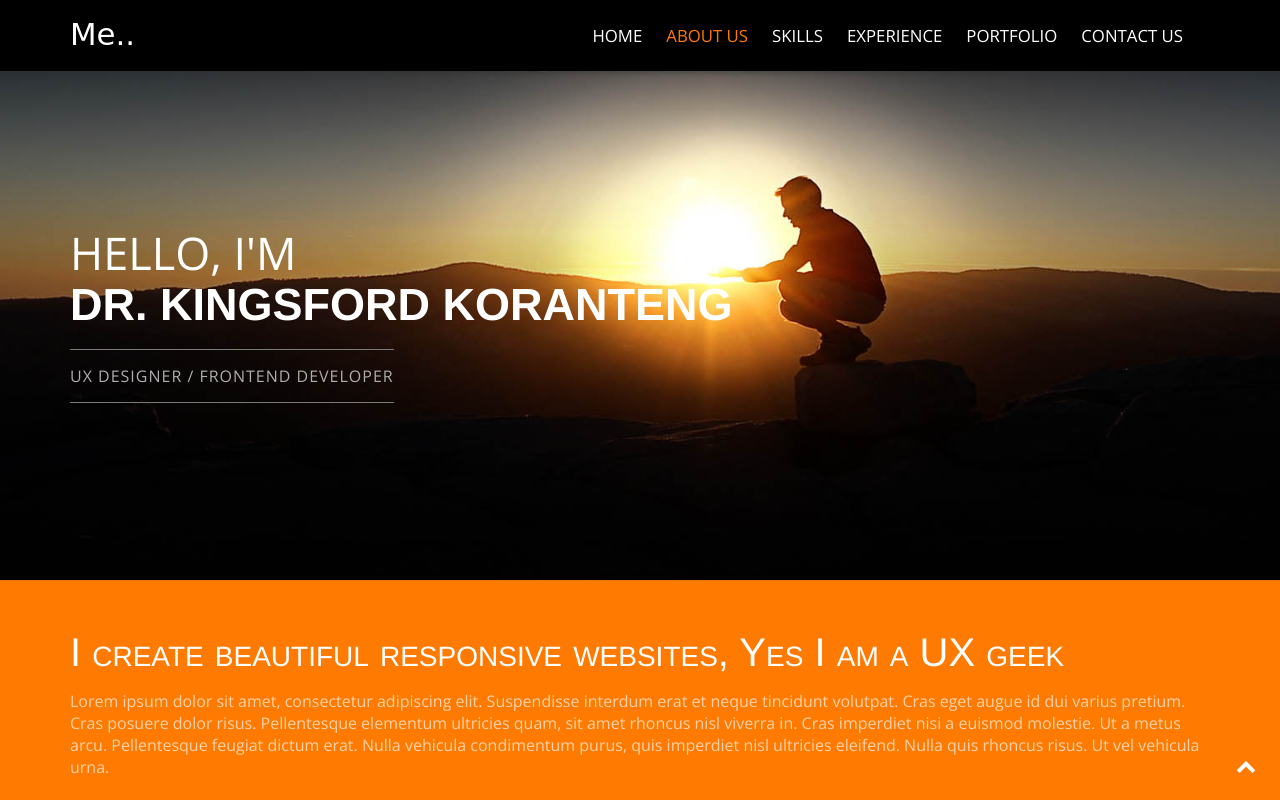
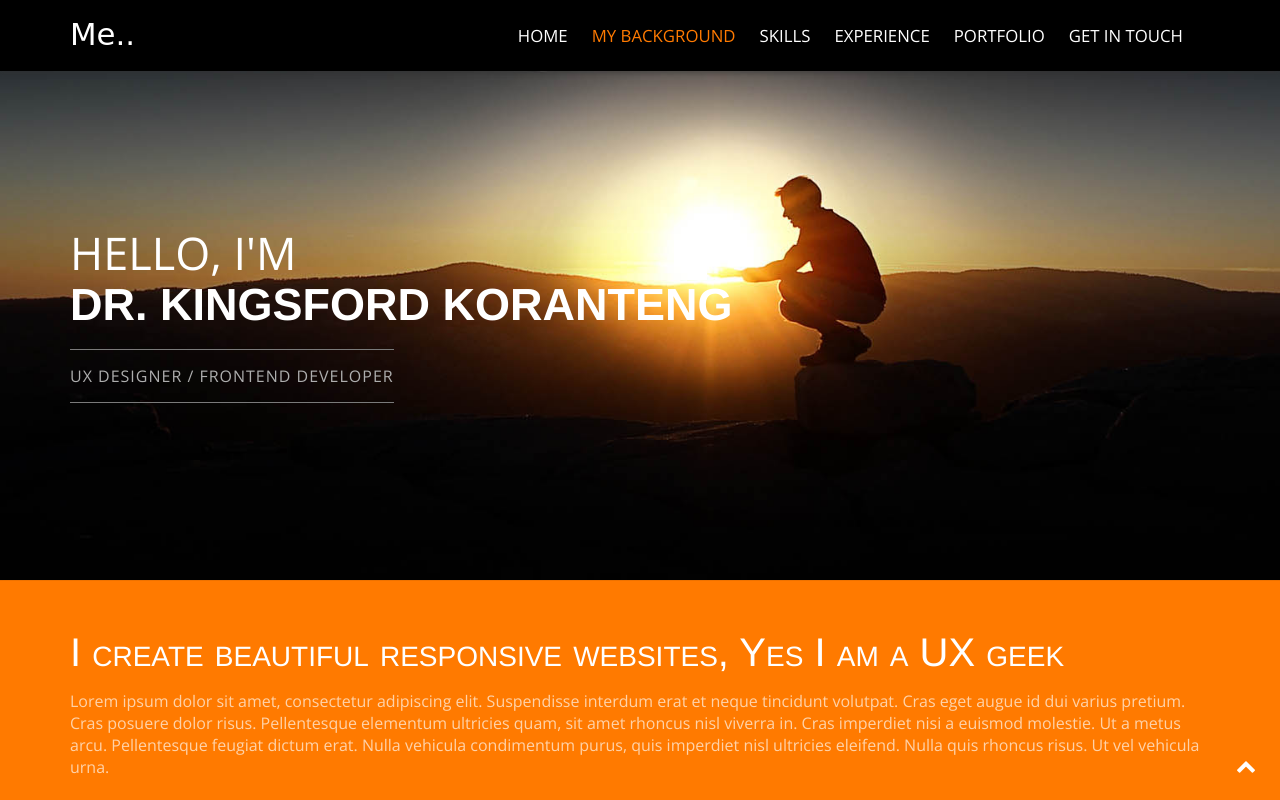
Before and after one commit to kingsfordyou/kingsfordyou.github.io, a plain HTML site: page index.html in a window 1280 px wide. Shown: the top 800 px of the page. Drawn offline with nearby package versions, Linux system fonts and the light colour scheme.

Commit message:
index.html

```diff
--- a/index.html
+++ b/index.html
@@ -40,11 +40,11 @@
       <div id="main-nav" class="collapse navbar-collapse">
         <ul class="nav navbar-nav" id="mainNav">
           <li class="active"><a href="#home" class="scroll-link">Home</a></li>
-          <li><a href="#aboutUs" class="scroll-link">About Us</a></li>
+          <li><a href="#aboutUs" class="scroll-link">My Background</a></li>
           <li><a href="#skills" class="scroll-link">Skills</a></li>
           <li><a href="#experience" class="scroll-link">Experience</a></li>
           <li><a href="#portfolio" class="scroll-link">Portfolio</a></li>
-          <li><a href="#contactUs" class="scroll-link">Contact Us </a></li>
+          <li><a href="#contactUs" class="scroll-link">Get in Touch </a></li>
         </ul>
       </div>
       <!--/.navbar-collapse-->
```
